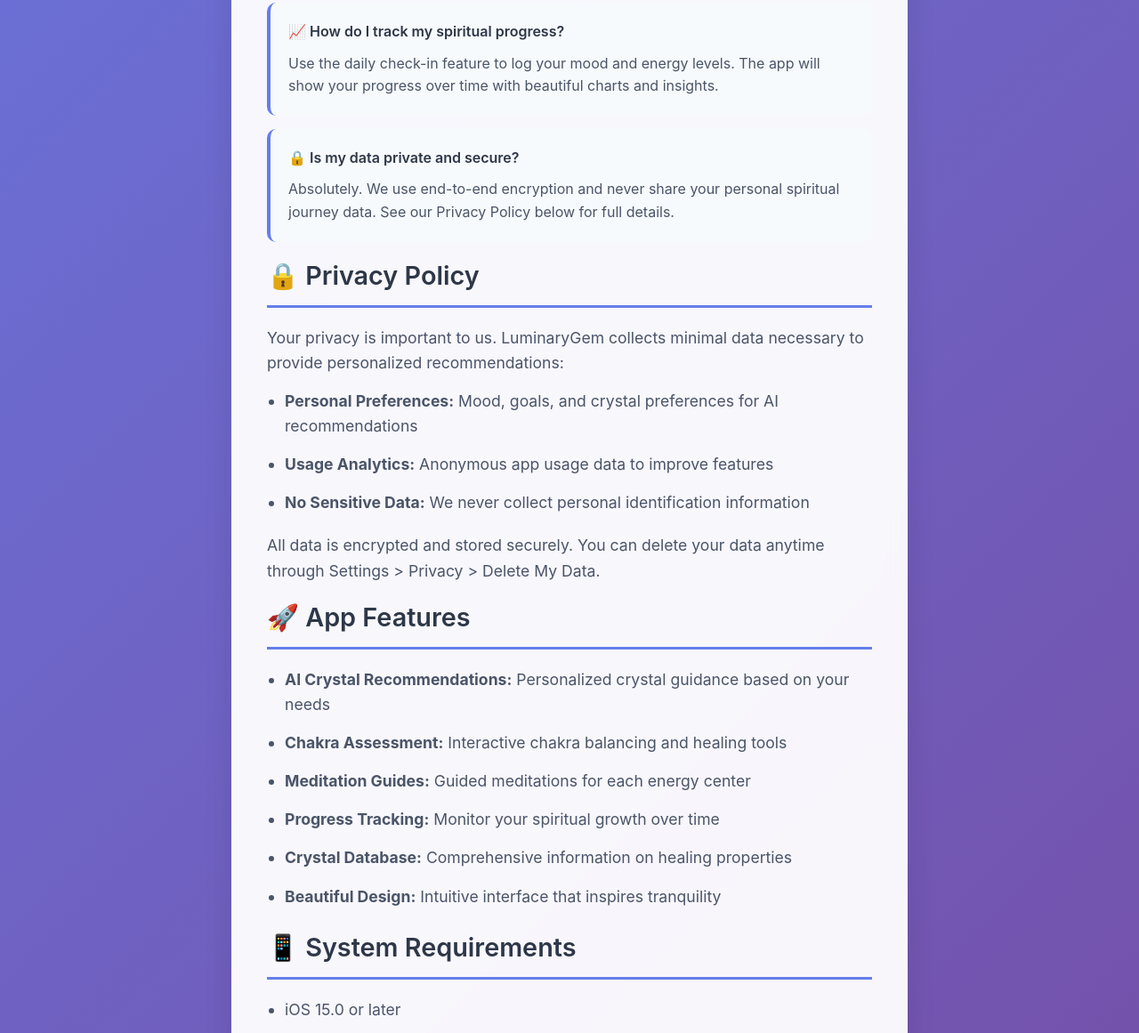
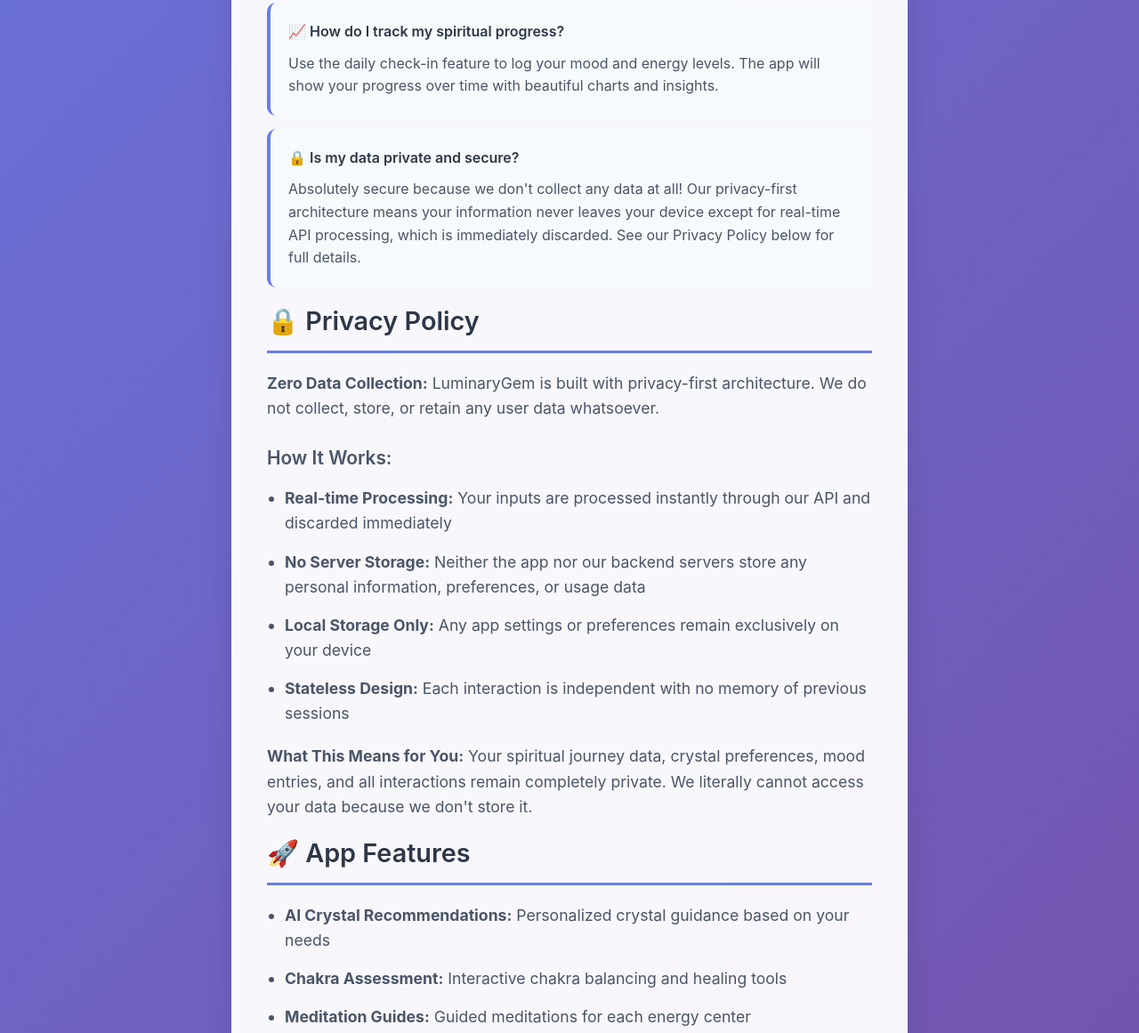
Before and after one commit to krichox/luminarygem-support, a plain HTML site: page index.html in a window 1280 px wide. Shown: the part 1310-2471 px from the top of the page at 89% size. Drawn offline with Linux system fonts and the light colour scheme.

Commit message:
change the support page

```diff
--- a/index.html
+++ b/index.html
@@ -284,17 +284,21 @@
 
         <div class="faq-item">
             <div class="faq-question">🔒 Is my data private and secure?</div>
-            <div class="faq-answer">Absolutely. We use end-to-end encryption and never share your personal spiritual journey data. See our Privacy Policy below for full details.</div>
+            <div class="faq-answer">Absolutely secure because we don't collect any data at all! Our privacy-first architecture means your information never leaves your device except for real-time API processing, which is immediately discarded. See our Privacy Policy below for full details.</div>
         </div>
 
         <h2>🔒 Privacy Policy</h2>
-        <p>Your privacy is important to us. LuminaryGem collects minimal data necessary to provide personalized recommendations:</p>
+        <p><strong>Zero Data Collection:</strong> LuminaryGem is built with privacy-first architecture. We do not collect, store, or retain any user data whatsoever.</p>
+
+        <h3>How It Works:</h3>
         <ul>
-            <li><strong>Personal Preferences:</strong> Mood, goals, and crystal preferences for AI recommendations</li>
-            <li><strong>Usage Analytics:</strong> Anonymous app usage data to improve features</li>
-            <li><strong>No Sensitive Data:</strong> We never collect personal identification information</li>
+            <li><strong>Real-time Processing:</strong> Your inputs are processed instantly through our API and discarded immediately</li>
+            <li><strong>No Server Storage:</strong> Neither the app nor our backend servers store any personal information, preferences, or usage data</li>
+            <li><strong>Local Storage Only:</strong> Any app settings or preferences remain exclusively on your device</li>
+            <li><strong>Stateless Design:</strong> Each interaction is independent with no memory of previous sessions</li>
         </ul>
-        <p>All data is encrypted and stored securely. You can delete your data anytime through Settings > Privacy > Delete My Data.</p>
+
+        <p><strong>What This Means for You:</strong> Your spiritual journey data, crystal preferences, mood entries, and all interactions remain completely private. We literally cannot access your data because we don't store it.</p>
 
 
         <h2>🚀 App Features</h2>
@@ -309,7 +313,7 @@
 
         <h2>📱 System Requirements</h2>
         <ul>
-            <li>iOS 15.0 or later</li>
+            <li>iOS 13.0 or later</li>
             <li>Compatible with iPhone, iPad, and iPod touch</li>
             <li>Internet connection required for AI features</li>
             <li>Approximately 50MB storage space</li>
```
